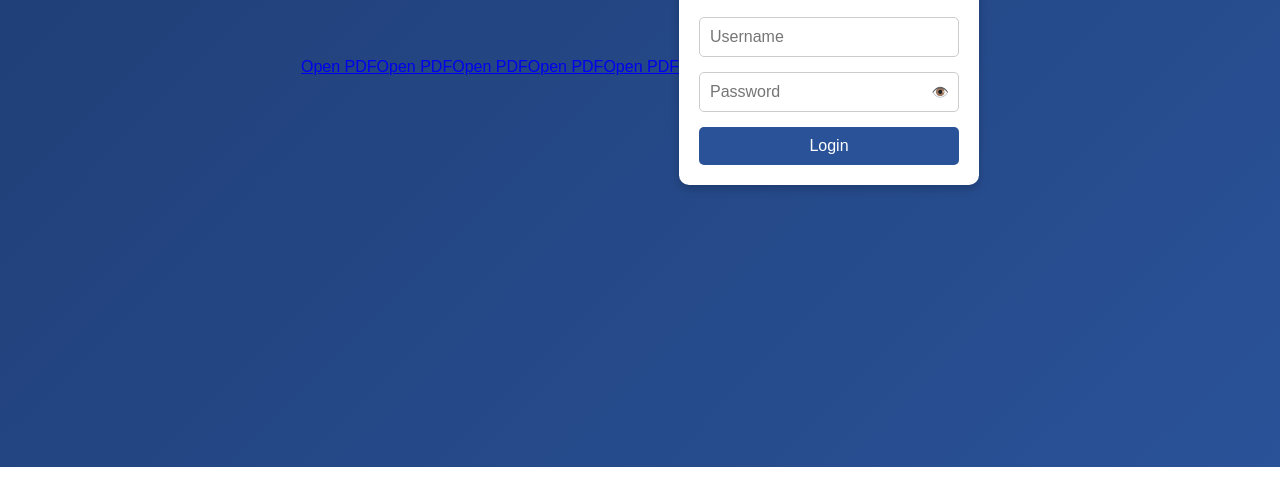
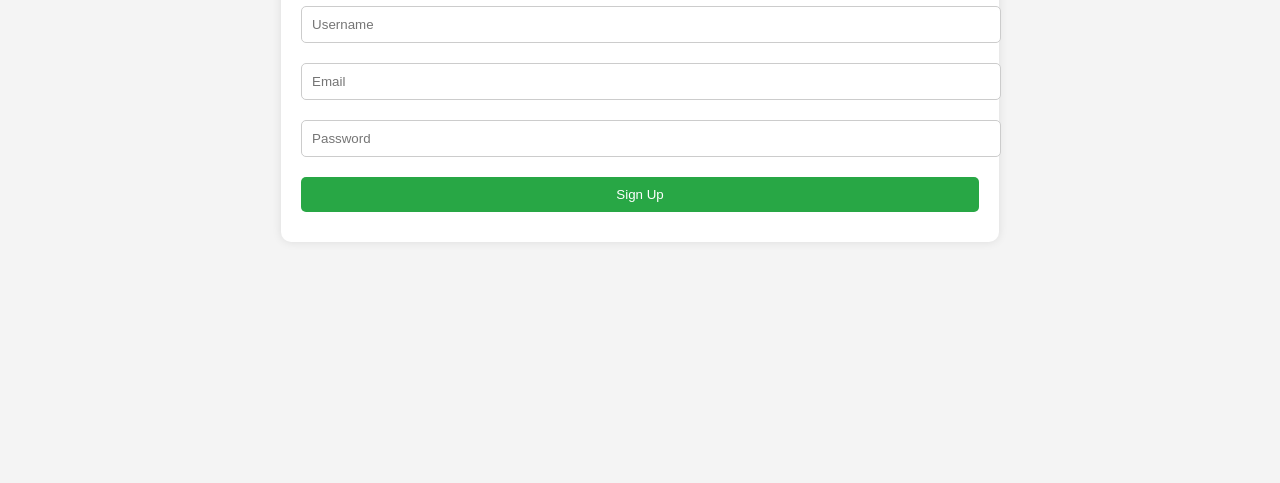
Before and after one commit to KunalSnippet/KCODE, a plain HTML site: page index.html in a window 1280 px wide. Shown: the part 333-816 px from the top of the page. Drawn offline with Linux system fonts and the light colour scheme.

Commit message:
Update index.html

```diff
--- a/index.html
+++ b/index.html
@@ -3,127 +3,60 @@
 <head>
     <meta charset="UTF-8">
     <meta name="viewport" content="width=device-width, initial-scale=1.0">
-    <title>Login Page</title>
+    <title>Sign Up</title>
     <style>
-        /* General Styles */
-        * {
-            margin: 0;
-            padding: 0;
-            box-sizing: border-box;
+        body {
             font-family: Arial, sans-serif;
-        }
-        body {
             display: flex;
             justify-content: center;
             align-items: center;
             height: 100vh;
-            background: linear-gradient(135deg, #1e3c72, #2a5298);
+            background-color: #f4f4f4;
         }
-        .login-container {
+        .container {
             background: white;
             padding: 20px;
             border-radius: 10px;
-            box-shadow: 0 4px 10px rgba(0, 0, 0, 0.2);
-            width: 300px;
-            text-align: center;
+            box-shadow: 0 0 10px rgba(0, 0, 0, 0.1);
         }
-        h2 {
-            margin-bottom: 20px;
-            color: #333;
-        }
-        .input-group {
-            position: relative;
-            margin-bottom: 15px;
-        }
-        input {
+        input, button {
             width: 100%;
             padding: 10px;
-            font-size: 16px;
+            margin: 10px 0;
             border: 1px solid #ccc;
             border-radius: 5px;
         }
-        .password-wrapper {
-            position: relative;
-        }
-        .toggle-password {
-            position: absolute;
-            right: 10px;
-            top: 50%;
-            transform: translateY(-50%);
+        button {
+            background: #28a745;
+            color: white;
+            border: none;
             cursor: pointer;
-            font-size: 14px;
-            color: #555;
-        }
-        button {
-            width: 100%;
-            padding: 10px;
-            font-size: 16px;
-            border: none;
-            border-radius: 5px;
-            background: #2a5298;
-            color: white;
-            cursor: pointer;
-            transition: 0.3s;
         }
         button:hover {
-            background: #1e3c72;
-        }
-        .error {
-            color: red;
-            font-size: 14px;
-            margin-top: 5px;
+            background: #218838;
         }
     </style>
-    <a href="https://raw.githubusercontent.com/KunalSnippet/KCODE/refs/heads/main/backend" target="_blank">Open PDF</a>
-    <a href="https://raw.githubusercontent.com/KunalSnippet/KCODE/refs/heads/main/db.js" target="_blank">Open PDF</a>
-    <a href="https://raw.githubusercontent.com/KunalSnippet/KCODE/refs/heads/main/firebaseadmin.js" target="_blank">Open PDF</a>
-    <a href="https://raw.githubusercontent.com/KunalSnippet/KCODE/refs/heads/main/login.env" target="_blank">Open PDF</a>
-    <a href="https://raw.githubusercontent.com/KunalSnippet/KCODE/refs/heads/main/server.js" target="_blank">Open PDF</a>
-
 </head>
 <body>
+    <div class="container">
+        <h2>Sign Up</h2>
+        <input type="text" id="username" placeholder="Username" required>
+        <input type="email" id="email" placeholder="Email" required>
+        <input type="password" id="password" placeholder="Password" required>
+        <button onclick="signup()">Sign Up</button>
+    </div>
+    <script>
+        function signup() {
+            const username = document.getElementById('username').value;
+            const email = document.getElementById('email').value;
+            const password = document.getElementById('password').value;
 
-    <div class="login-container">
-        <h2>Login</h2>
-        <div class="input-group">
-            <input type="text" id="username" placeholder="Username">
-        </div>
-        <div class="input-group password-wrapper">
-            <input type="password" id="password" placeholder="Password">
-            <span class="toggle-password" onclick="togglePassword()">👁️</span>
-        </div>
-        <p id="errorMessage" class="error"></p>
-        <button onclick="login()">Login</button>
-    </div>
-
-    <script>
-        function togglePassword() {
-            const passwordInput = document.getElementById("password");
-            if (passwordInput.type === "password") {
-                passwordInput.type = "text";
+            if (username && email && password) {
+                alert('Sign up successful!');
             } else {
-                passwordInput.type = "password";
-            }
-        }
-
-        function login() {
-            const username = document.getElementById("username").value;
-            const password = document.getElementById("password").value;
-            const errorMessage = document.getElementById("errorMessage");
-
-            if (username === "" || password === "") {
-                errorMessage.textContent = "Please fill in all fields!";
-                return;
-            }
-
-            if (username === "admin" && password === "password123") {
-                alert("Login Successful!");
-                window.location.href = "dashboard.html"; // Redirect after login
-            } else {
-                errorMessage.textContent = "Invalid username or password!";
+                alert('Please fill in all fields.');
             }
         }
     </script>
-
 </body>
 </html>
```
